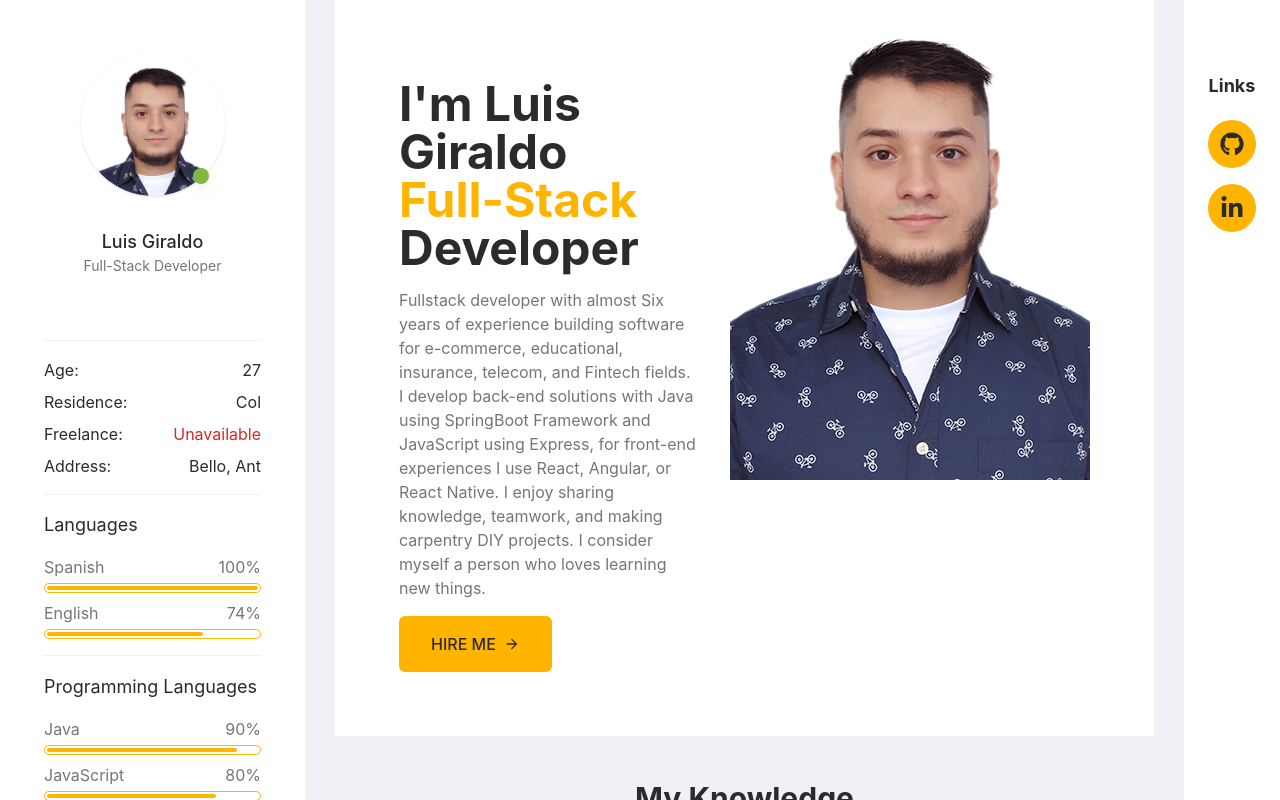
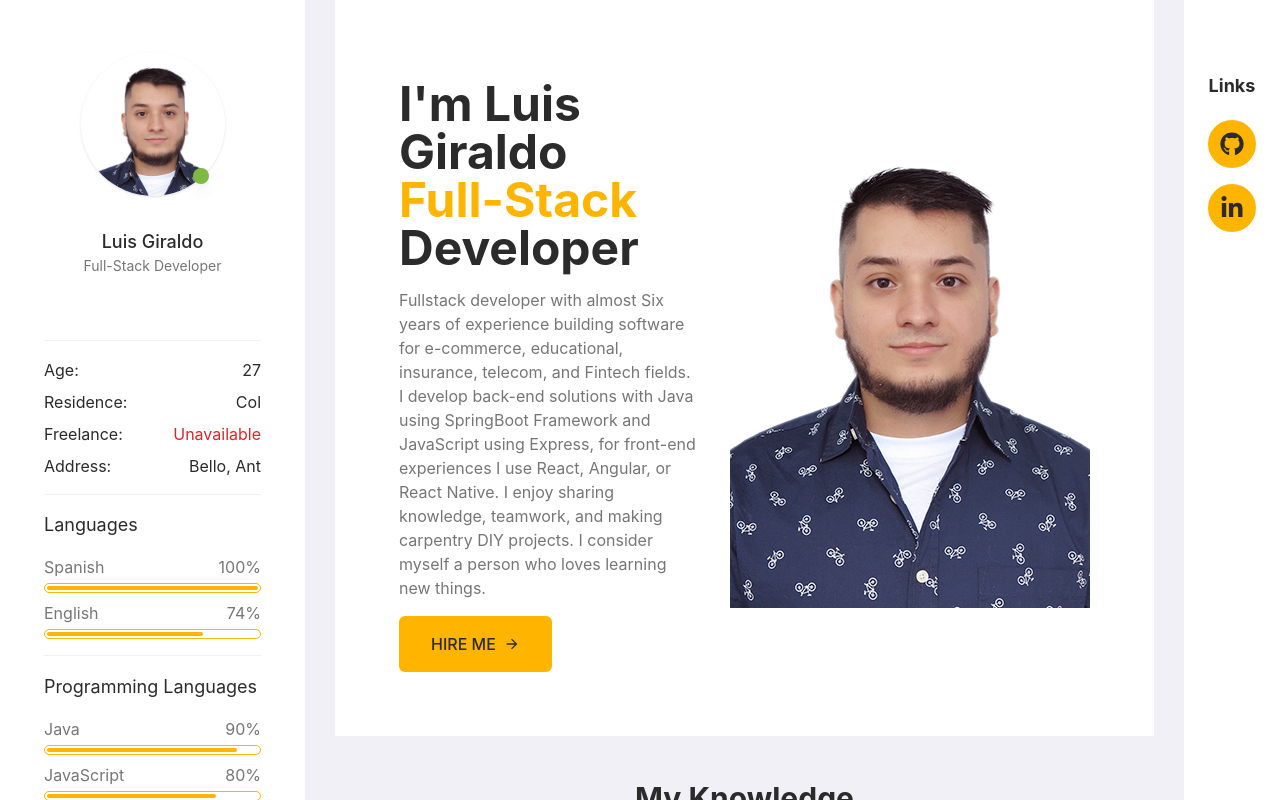
Before and after one commit to Crodaycat/next-curriculum, a Next.js app: page / in a window 1280 px wide. Shown: the top 800 px of the page. Built offline with nearby package versions, Linux system fonts and the light colour scheme.

Commit message:
refactor: remove duplicated css

```diff
--- a/src/components/MainContent/index.tsx
+++ b/src/components/MainContent/index.tsx
@@ -53,7 +53,7 @@ export const MainContent: FC = () => (
       <Image
         src='/images/profile_picture.jpg'
         alt='Profile image'
-        className='object-contain object-top object-center'
+        className='object-contain object-center'
         width={360}
         height={480}
       />
```
